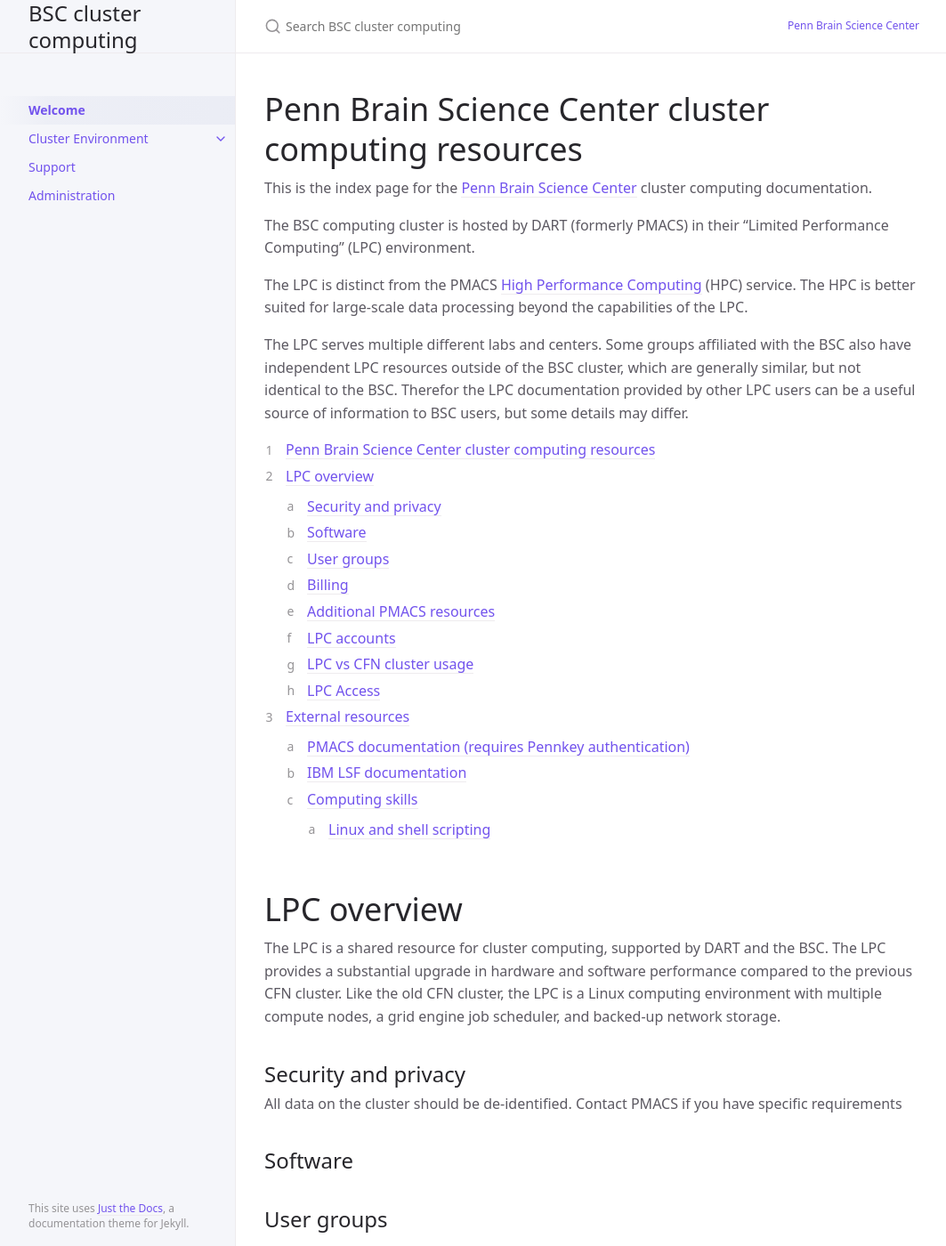
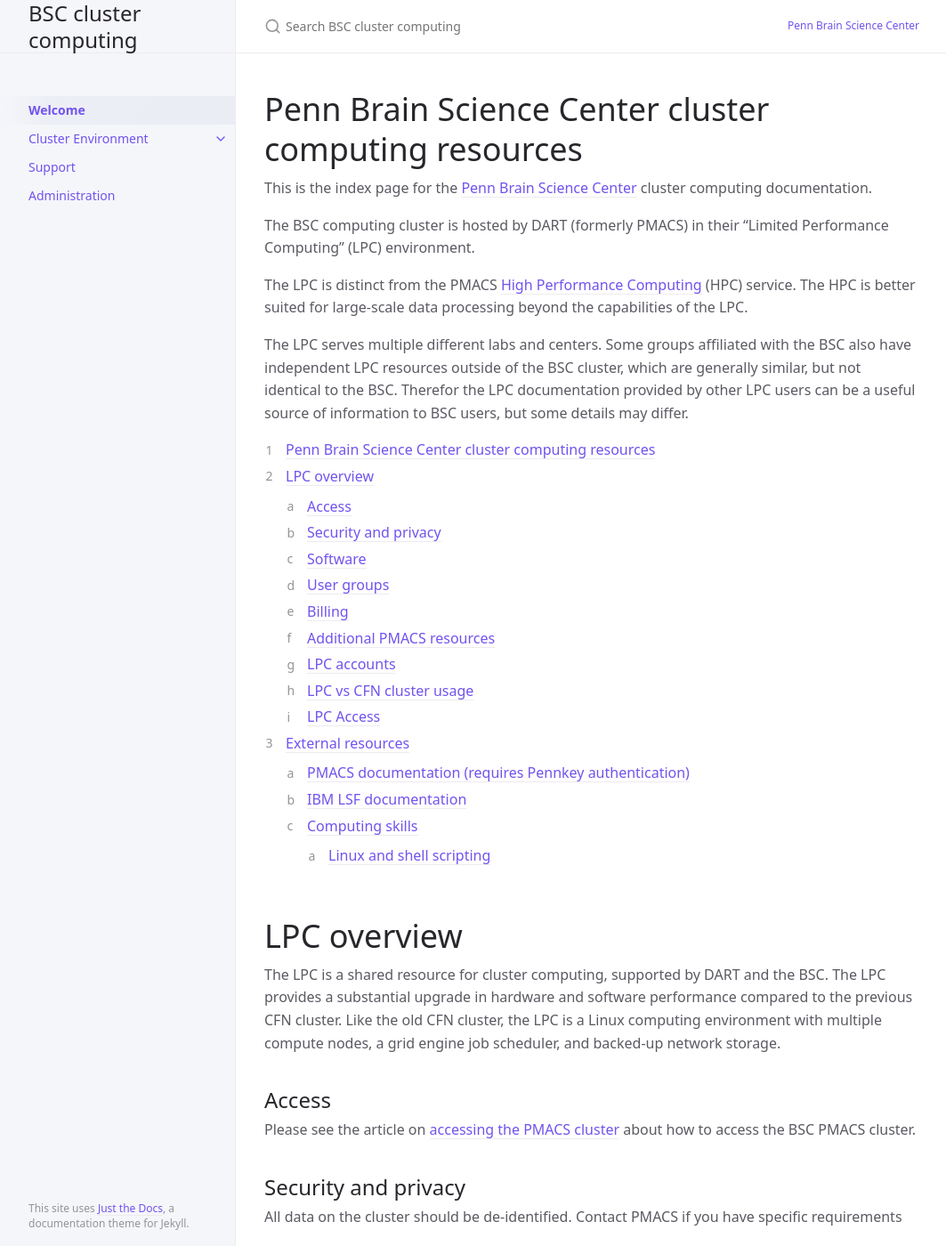
Before and after one commit to brainsciencecenter/bscLPC, a Jekyll site: the page built from index.md, in a window 1280 px wide and 1400 px high. Shown: the whole window at 89% size, without its empty margins (107-1170 px from the left). Built offline with Jekyll 4.4.1, drawn with Linux system fonts in a browser that asks for light colours.

Commit message:
Update index.md

```diff
--- a/index.md
+++ b/index.md
@@ -35,6 +35,10 @@ BSC. The LPC provides a substantial upgrade in hardware and software performance
 compared to the previous CFN cluster. Like the old CFN cluster, the LPC is a
 Linux computing environment with multiple compute nodes, a grid engine job
 scheduler, and backed-up network storage.
+
+## Access
+
+Please see the article on [accessing the PMACS cluster](/docs/clusterEnvironment/access.md) about how to access the BSC PMACS cluster.
 
 ## Security and privacy
 
```
